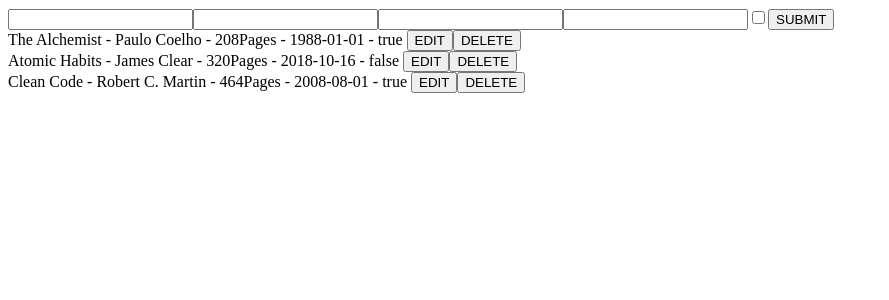
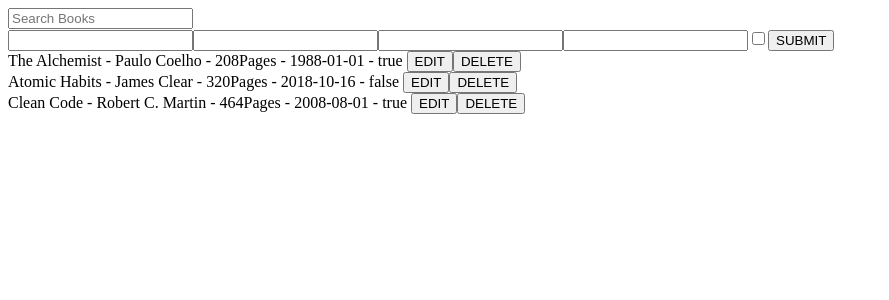
Before and after one commit to pshanthan/book-library, an Angular app: page /list in a window 1280 px wide. Shown: the top 300 px of the page, without its empty margins (0-889 px from the left). Built offline with nearby package versions, Linux system fonts and the light colour scheme; data requests are answered from the project's data file.

Commit message:
Oct 28, 2026, 12:08 AM

```diff
--- a/src/app/list/list.component.html
+++ b/src/app/list/list.component.html
@@ -1,3 +1,4 @@
+<input [formControl]="searchControl" placeholder="Search Books" />
 <form [formGroup]="bookForm" (ngSubmit)="onSubmit()">
   <input formControlName="title" />
   <input formControlName="author" />
```
